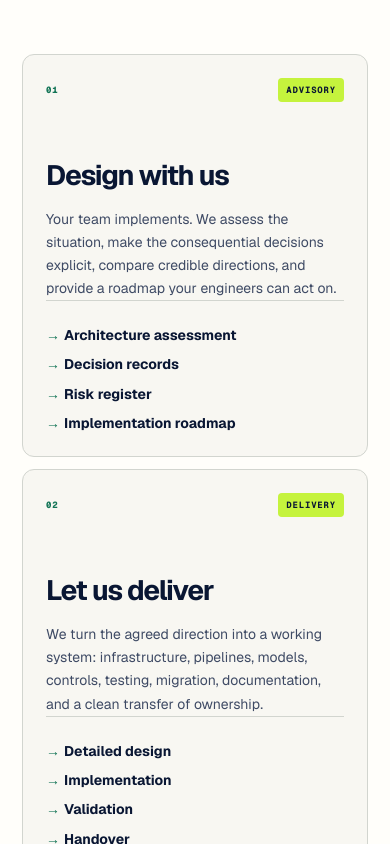
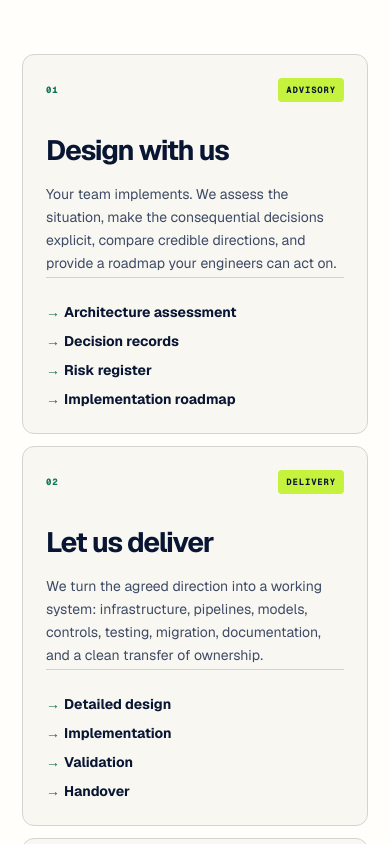
Before and after one commit to dr-birdkiwi/data-architecture-delivery-kit-site, a Next.js app: page /data-architecture-delivery-kit-site/services in a window 390 px wide. Shown: the part 1000-1844 px from the top of the page. Built offline with nearby package versions, Linux system fonts and the light colour scheme.

Commit message:
Tighten card content spacing

```diff
--- a/app/globals.css
+++ b/app/globals.css
@@ -108,7 +108,7 @@ h1 em, h2 em { color: var(--green); font-family: Georgia, serif; font-weight: 40
 .engagement-grid article { min-height: 430px; padding: 28px; display: flex; flex-direction: column; border: 1px solid var(--line); border-radius: 12px; background: #f8f7f2; }
 .engagement-grid article > div:first-child { display: flex; align-items: center; justify-content: space-between; color: var(--green); font: 750 9px var(--font-geist-mono); letter-spacing: .09em; }
 .engagement-grid article > div:first-child b { padding: 6px 8px; border-radius: 4px; color: var(--navy); background: var(--lime); }
-.engagement-grid h3 { margin: 70px 0 15px; font-size: clamp(28px, 2.8vw, 40px); letter-spacing: -.045em; }
+.engagement-grid h3 { margin: 34px 0 15px; font-size: clamp(28px, 2.8vw, 40px); letter-spacing: -.045em; }
 .engagement-grid p { margin: 0; color: var(--ink-soft); font-size: 14px; line-height: 1.65; }
 .engagement-grid ul { margin: auto 0 0; padding: 24px 0 0; display: grid; gap: 9px; list-style: none; border-top: 1px solid var(--line); }
 .engagement-grid li { padding-left: 18px; position: relative; color: var(--navy); font-size: 14px; line-height: 1.45; font-weight: 620; }
@@ -140,7 +140,7 @@ h1 em, h2 em { color: var(--green); font-family: Georgia, serif; font-weight: 40
 .expertise-grid { margin-top: 50px; display: grid; grid-template-columns: repeat(2, 1fr); border-top: 1px solid var(--line); border-left: 1px solid var(--line); }
 .expertise-grid article { min-height: 300px; padding: 30px; display: flex; flex-direction: column; border-right: 1px solid var(--line); border-bottom: 1px solid var(--line); }
 .expertise-grid article > span { color: var(--green); font: 750 9px var(--font-geist-mono); letter-spacing: .09em; }
-.expertise-grid h3 { margin: auto 0 13px; font-size: clamp(26px, 2.6vw, 38px); letter-spacing: -.04em; }
+.expertise-grid h3 { margin: 34px 0 13px; font-size: clamp(26px, 2.6vw, 38px); letter-spacing: -.04em; }
 .expertise-grid p { max-width: 640px; margin: 0; color: var(--ink-soft); font-size: 14px; line-height: 1.65; }
 .accountability-band { padding: 100px 6vw; display: grid; grid-template-columns: .85fr 1.15fr; gap: 8vw; color: var(--white); background: var(--green); }
 .accountability-band h2 em { color: var(--lime); }
@@ -203,7 +203,7 @@ h1 em, h2 em { color: var(--green); font-family: Georgia, serif; font-weight: 40
   .deliverable-grid article { min-height: 220px; }.stage-rail { grid-template-columns: 1fr 1fr; }.stage-rail article { min-height: 125px; }.expert-principle { line-height: 1.7; }.demo-card { padding: 19px; }.evidence-section { gap: 35px; }
   .site-footer { padding: 25px 20px; display: flex; flex-direction: column; align-items: flex-start; }.site-footer > div { justify-content: flex-start; }
   .engagement-section, .service-lifecycle, .deliverable-section, .start-section, .expertise-section, .accountability-band, .knowledge-section, .principles-section { padding-left: 22px; padding-right: 22px; }
-  .engagement-grid article { min-height: 380px; padding: 23px; }.engagement-grid h3 { margin-top: 55px; }
+  .engagement-grid article { min-height: 380px; padding: 23px; }.engagement-grid h3 { margin-top: 30px; }
   .service-rows article { grid-template-columns: 30px 1fr; gap: 18px; }.service-rows article > div, .service-rows article .outcome { grid-column: 2; }.service-rows article .outcome { padding-left: 14px; }
   .deliverable-list, .expertise-grid, .principles-grid { grid-template-columns: 1fr; }.deliverable-list article { min-height: 210px; }
   .knowledge-card { margin-right: 10px; padding: 23px; box-shadow: 9px 9px 0 var(--green); }.knowledge-card blockquote { font-size: 26px; }
```
